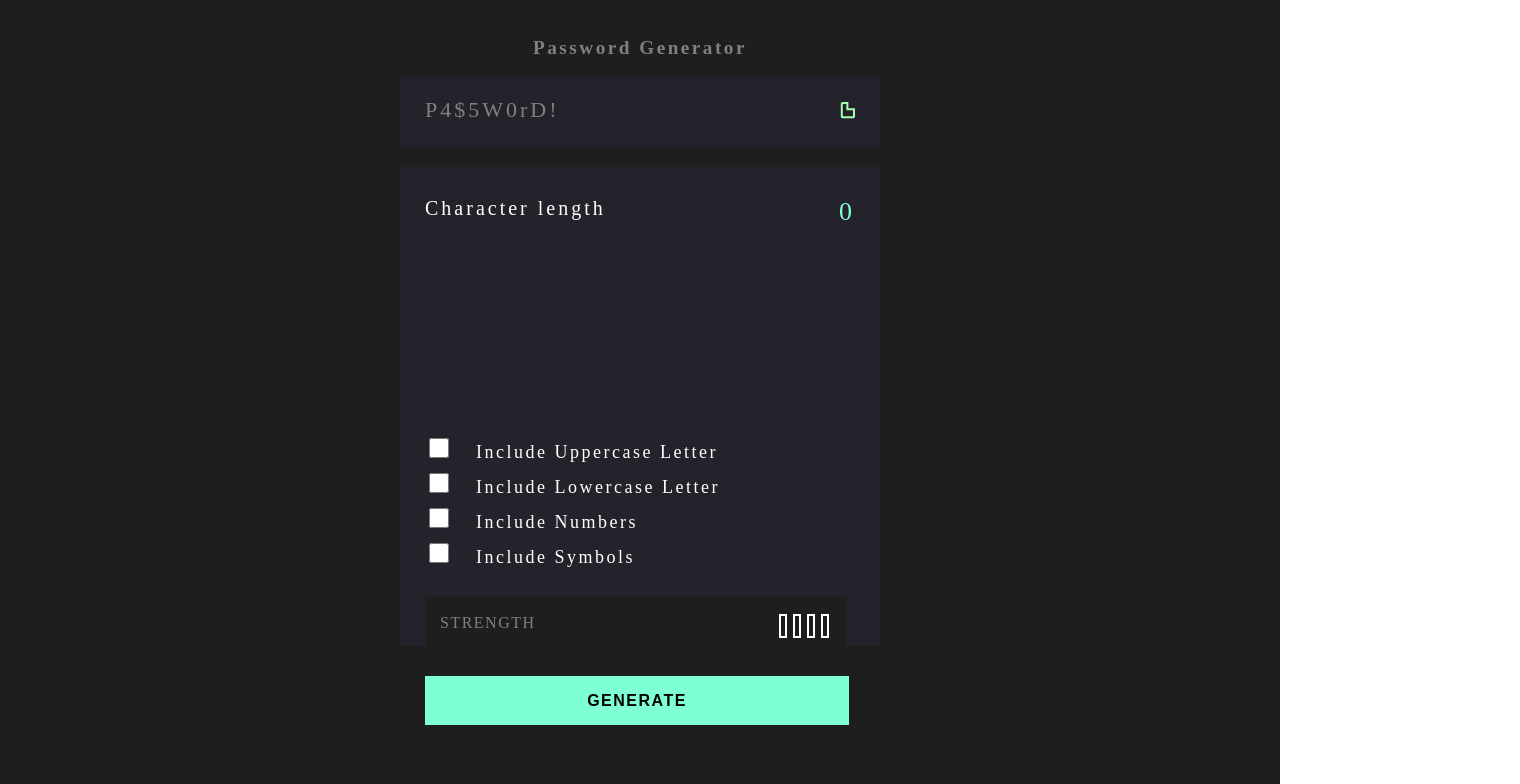
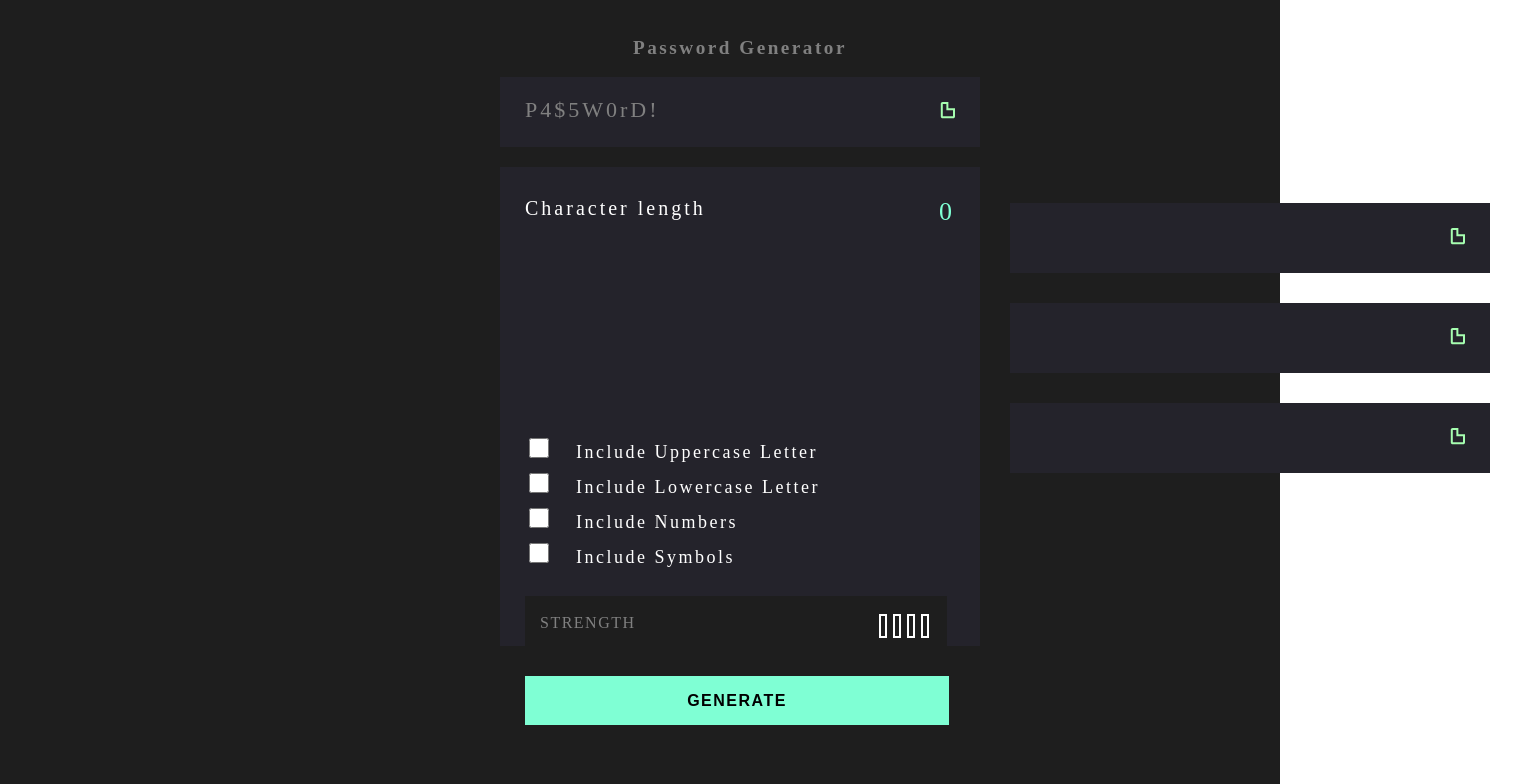
Before and after one commit to prakashanki526/PasswordGenerator, a React (Create React App) app in the folder password-generator/: page / in a window 1280 px wide. Shown: the top 784 px of the page, 1520 px wide, since content can reach past the window. Built offline with nearby package versions, Linux system fonts and the light colour scheme.

Commit message:
checklist2 done

```diff
--- a/password-generator/src/components/Home/Home.js
+++ b/password-generator/src/components/Home/Home.js
@@ -2,8 +2,9 @@ import React,{useState} from 'react';
 import styles from './Home.module.css';
 import 'toolcool-range-slider';
 import Generate from '../Generate';
-import { ToastContainer, toast } from 'react-toastify';
+import { ToastContainer} from 'react-toastify';
 import 'react-toastify/dist/ReactToastify.css';
+import PassContainer from '../PassContainer/PassContainer';
 
 const Home = () => {
     const [password,setPassword] = useState("P4$5W0rD!");
@@ -17,6 +18,12 @@ const Home = () => {
 
     const [count, setCount] = useState(0);
     const [warningMessage, setWarningMessage] = useState("");
+
+    const [recents, setRecents] = useState({
+        recent1: "",
+        recent2: "",
+        recent3: ""
+    });
 
     function handleChange(event){
         setLength(event.target.value);
@@ -36,6 +43,15 @@ const Home = () => {
     }
 
     async function validate(){
+        if(password && password !== "P4$5W0rD!"){
+            setRecents({
+                recent3: recents.recent2,
+                recent2: recents.recent1,
+                recent1: password
+            });
+        }
+        console.log(recents);
+
         if(length<6){
             setWarningMessage("** Password must contain atleast 6 characters.");
             setPassword("");
@@ -45,15 +61,6 @@ const Home = () => {
             let result = await Generate(length,inputs.lower,inputs.upper,inputs.number,inputs.symbol);
             setPassword(result);
         }
-    }
-
-    function doCopy(){
-        if(!password || password === "P4$5W0rD!"){
-            toast("Generate password first!!");
-            return;
-        }
-        navigator.clipboard.writeText(password);
-        toast("Copied");
     }
 
     return (
@@ -68,19 +75,15 @@ const Home = () => {
                     draggable
                     pauseOnHover
                     theme="dark" />
+
+            <div className={styles.mainContainer}>
+                <div>
                     <div className={styles.title}>
                         Password Generator
                     </div>
-            <div className={styles.passwordContainer}>
-                <div className={styles.password}>
-                    {password}
-                </div>
-                <div className={styles.copy} onClick={doCopy}>
-                    <svg width="18" height="20" viewBox="0 0 18 20" fill="none" xmlns="http://www.w3.org/2000/svg">
-                    <path d="M10.3684 6.36364V7.36364H11.3684H16.1053H17V14.5455C17 14.7645 16.9319 14.9348 16.7515 15.1085C16.5692 15.2829 16.372 15.3636 16.1053 15.3636H5.68421C5.41718 15.3636 5.22052 15.2827 5.03891 15.1085C4.85756 14.9344 4.78947 14.7642 4.78947 14.5455V1.81818C4.78947 1.59943 4.85756 1.42919 5.03891 1.25517C5.22052 1.08089 5.41718 1 5.68421 1H10.3684V1.81818V6.36364Z" fill="#24232B" stroke="#A6FEB0" stroke-width="2"/>
-                    </svg>
-                </div>
-            </div>
+
+                    <PassContainer password={password} />
+
                     <div className={styles.container}>
                         <div className={styles.charlength}>
                             <div>Character length</div>
@@ -121,6 +124,20 @@ const Home = () => {
                         </div>
                     </div>
                 </div>
+                <div className={styles.recents}>
+                    <div className={styles.recent}>
+                        <PassContainer password={recents.recent1} />
+                    </div>
+                    <div className={styles.recent}>
+                        <PassContainer password={recents.recent2} />
+                    </div>
+                    <div className={styles.recent}>
+                        <PassContainer password={recents.recent3} />
+                    </div>
+                </div>
+            </div>
+
+        </div>
     );
 };
 
--- a/password-generator/src/components/Home/Home.module.css
+++ b/password-generator/src/components/Home/Home.module.css
@@ -16,6 +16,12 @@
     font-size: larger;
     padding-top: 7px;
     font-family: Ubuntu;
+}
+
+.mainContainer{
+    display: flex;
+    align-items: center;
+    margin-left: 500px;
 }
 
 .passwordContainer{
@@ -187,3 +193,7 @@
     bottom: 50px;
     font-style: italic;
   }
+
+  .recent{
+    margin: 30px 30px;
+  }
--- /dev/null
+++ b/password-generator/src/components/PassContainer/PassContainer.js
@@ -0,0 +1,32 @@
+import React from 'react';
+import styles from './PassContainer.module.css';
+import { toast } from 'react-toastify';
+
+const PassContainer = (props) => {
+    const password = props.password;
+    function doCopy(){
+        if(!password || password === "P4$5W0rD!"){
+            toast("Generate password first!!");
+            return;
+        }
+        navigator.clipboard.writeText(password);
+        toast("Copied");
+    }
+
+    return (
+        <div>
+            <div className={styles.passwordContainer}>
+                <div className={styles.password}>
+                    {password}
+                </div>
+                <div className={styles.copy} onClick={doCopy}>
+                    <svg width="18" height="20" viewBox="0 0 18 20" fill="none" xmlns="http://www.w3.org/2000/svg">
+                    <path d="M10.3684 6.36364V7.36364H11.3684H16.1053H17V14.5455C17 14.7645 16.9319 14.9348 16.7515 15.1085C16.5692 15.2829 16.372 15.3636 16.1053 15.3636H5.68421C5.41718 15.3636 5.22052 15.2827 5.03891 15.1085C4.85756 14.9344 4.78947 14.7642 4.78947 14.5455V1.81818C4.78947 1.59943 4.85756 1.42919 5.03891 1.25517C5.22052 1.08089 5.41718 1 5.68421 1H10.3684V1.81818V6.36364Z" fill="#24232B" stroke="#A6FEB0" stroke-width="2"/>
+                    </svg>
+                </div>
+            </div>
+        </div>
+    );
+};
+
+export default PassContainer;
--- /dev/null
+++ b/password-generator/src/components/PassContainer/PassContainer.module.css
@@ -0,0 +1,26 @@
+.passwordContainer{
+    height: 70px;
+    width: 480px;
+    margin: auto;
+    background-color: #24232B;
+    display: flex;
+    justify-content: space-between;
+}
+
+.password{
+    padding: 20px 25px;
+    color: grey;
+    font-size: 22px;
+    font-weight: 500;
+    letter-spacing: 3px;
+}
+
+.copy{
+    margin-top: 25px;
+    margin-right: 25px;
+    height: fit-content;
+}
+
+.copy:hover{
+    cursor: pointer;
+}
```
Lines whose indentation alone changed are shown as unchanged.
